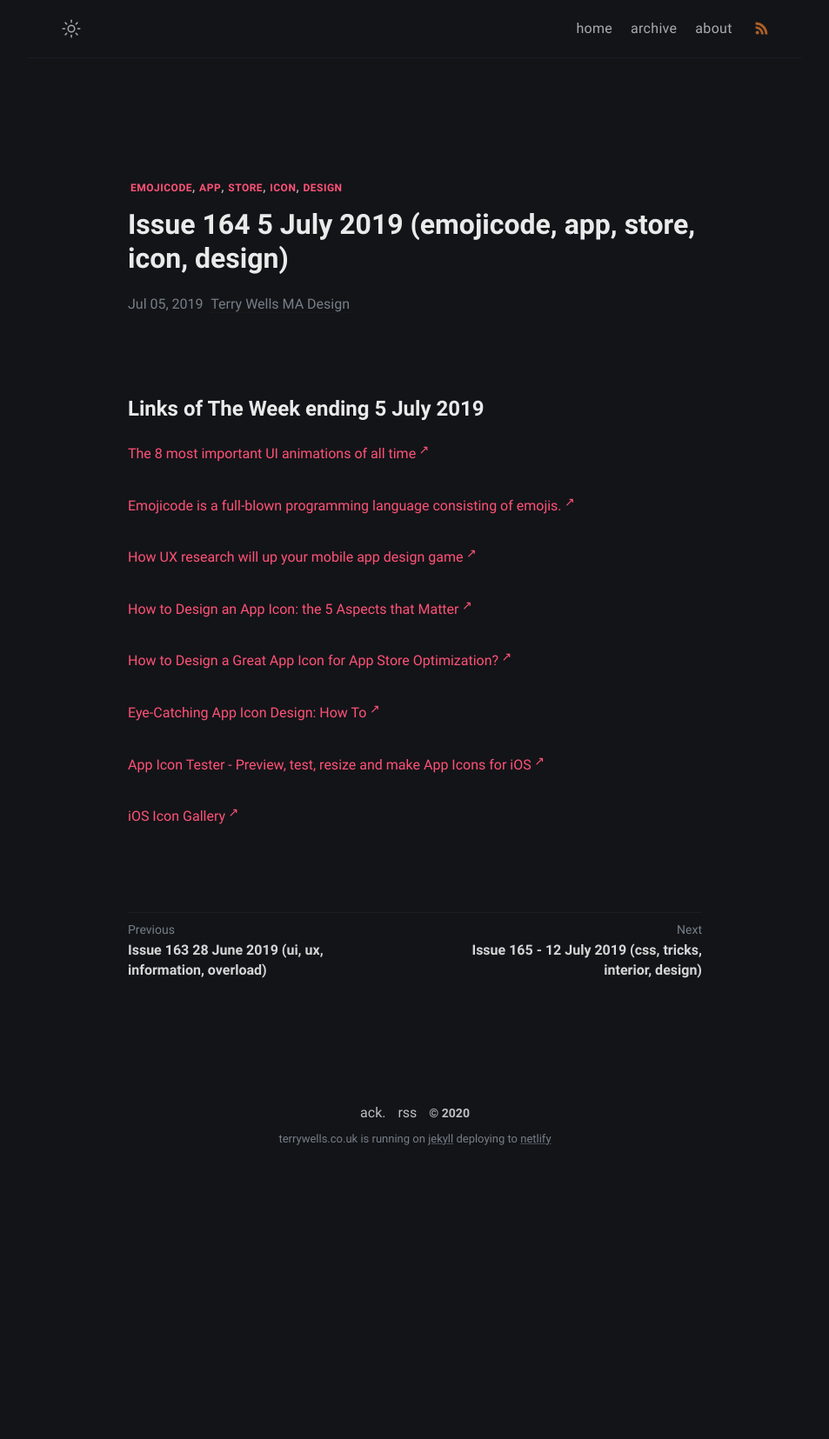
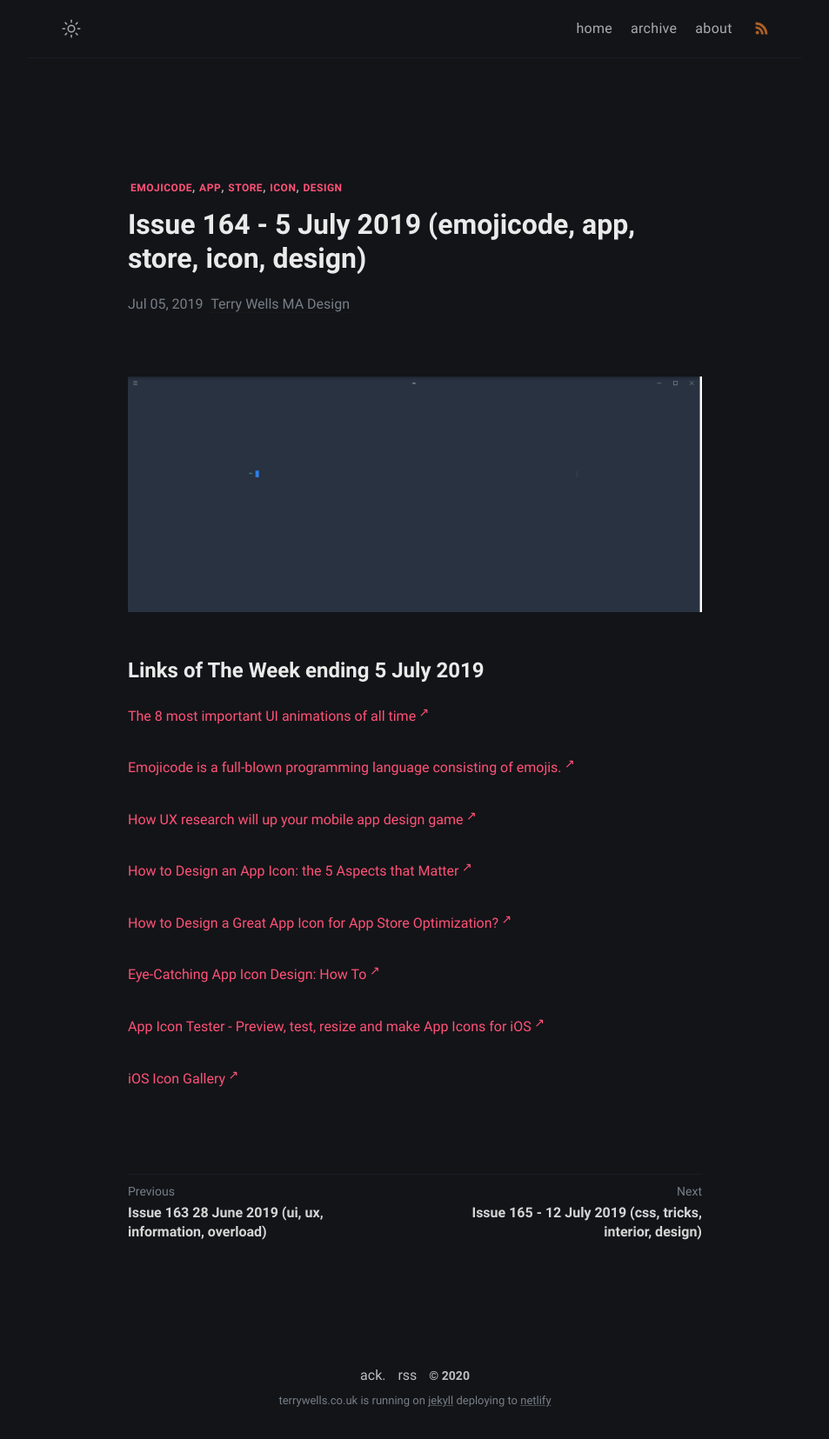
Before and after one commit to wristtattoo/jekyll-klise, a Jekyll site: the page built from _posts/2020-11-03-issue-164-5-july-2019-emojicode-app-store-icon-design.md, in a window 1280 px wide. Shown: the whole page at 87% size, without its empty margins (163-1116 px from the left). Built offline with Jekyll 4.4.1, drawn with Linux system fonts in a browser that asks for light colours; a script that is not in the unit is left out; before the commit the page ends 1354 px from its top, so only the background shows below that.

Commit message:
Update Links of The Week “2020-11-03-issue-164-5-july-2019-emojicode-app-store-icon-design”

```diff
--- a/_posts/2020-11-03-issue-164-5-july-2019-emojicode-app-store-icon-design.md
+++ b/_posts/2020-11-03-issue-164-5-july-2019-emojicode-app-store-icon-design.md
@@ -1,9 +1,11 @@
 ---
 layout: post
-title: Issue 164 5 July 2019 (emojicode, app, store, icon, design)
+title: Issue 164 - 5 July 2019 (emojicode, app, store, icon, design)
 tags: emojicode app store icon design
 date: 2019-07-05T15:07:59.274Z
 ---
+![The 8 most important UI animations of all time](/assets/uploads/issue-164.png "The 8 most important UI animations of all time")
+
 # Links of The Week ending 5 July 2019
 
 <a href="https://www.invisionapp.com/inside-design/the-8-most-important-ui-animations-of-all-time/" target="_blank">The 8 most important UI animations of all time</a>
```
Also changed, not shown: assets/uploads/issue-164.png (added).
